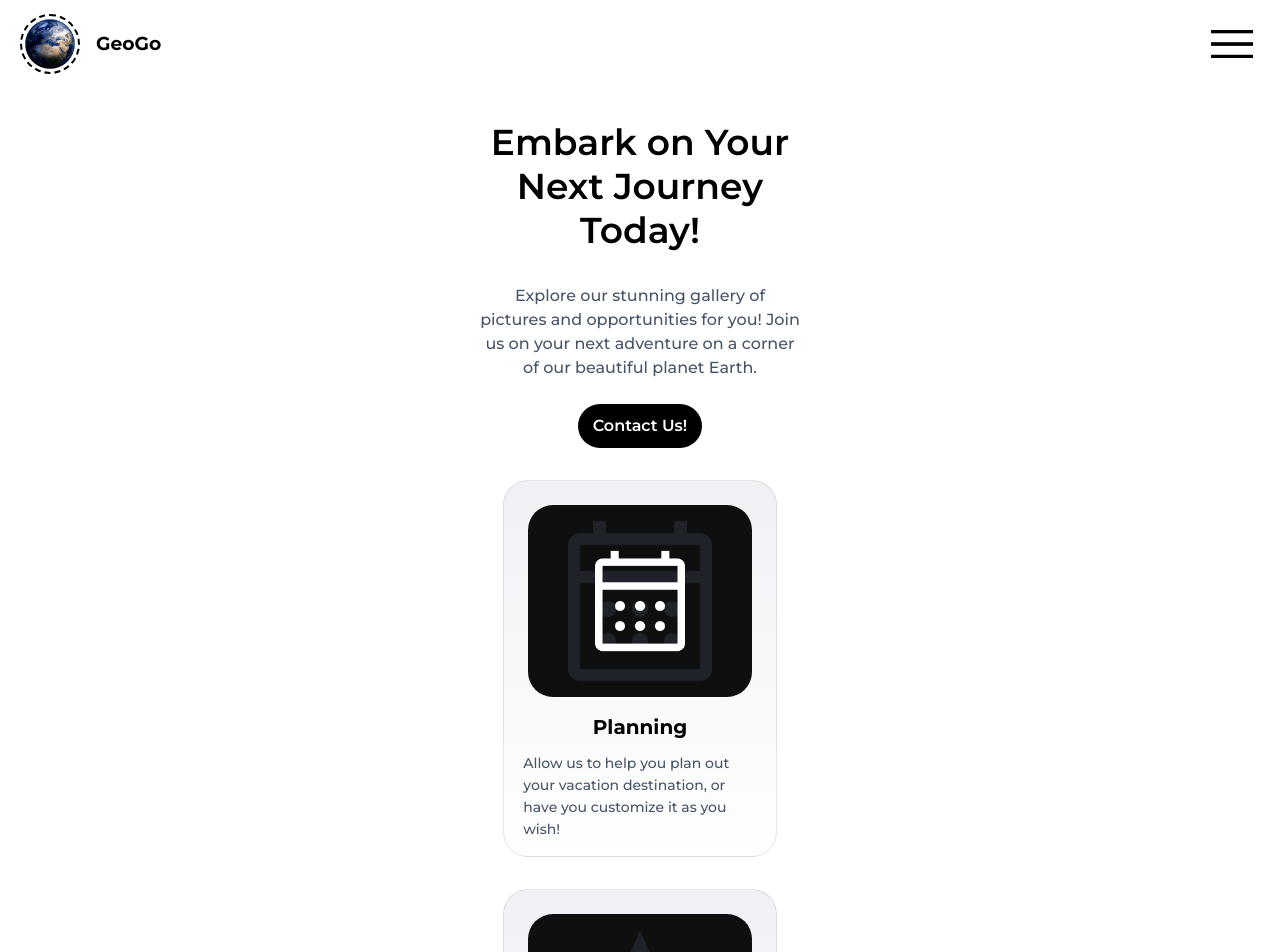
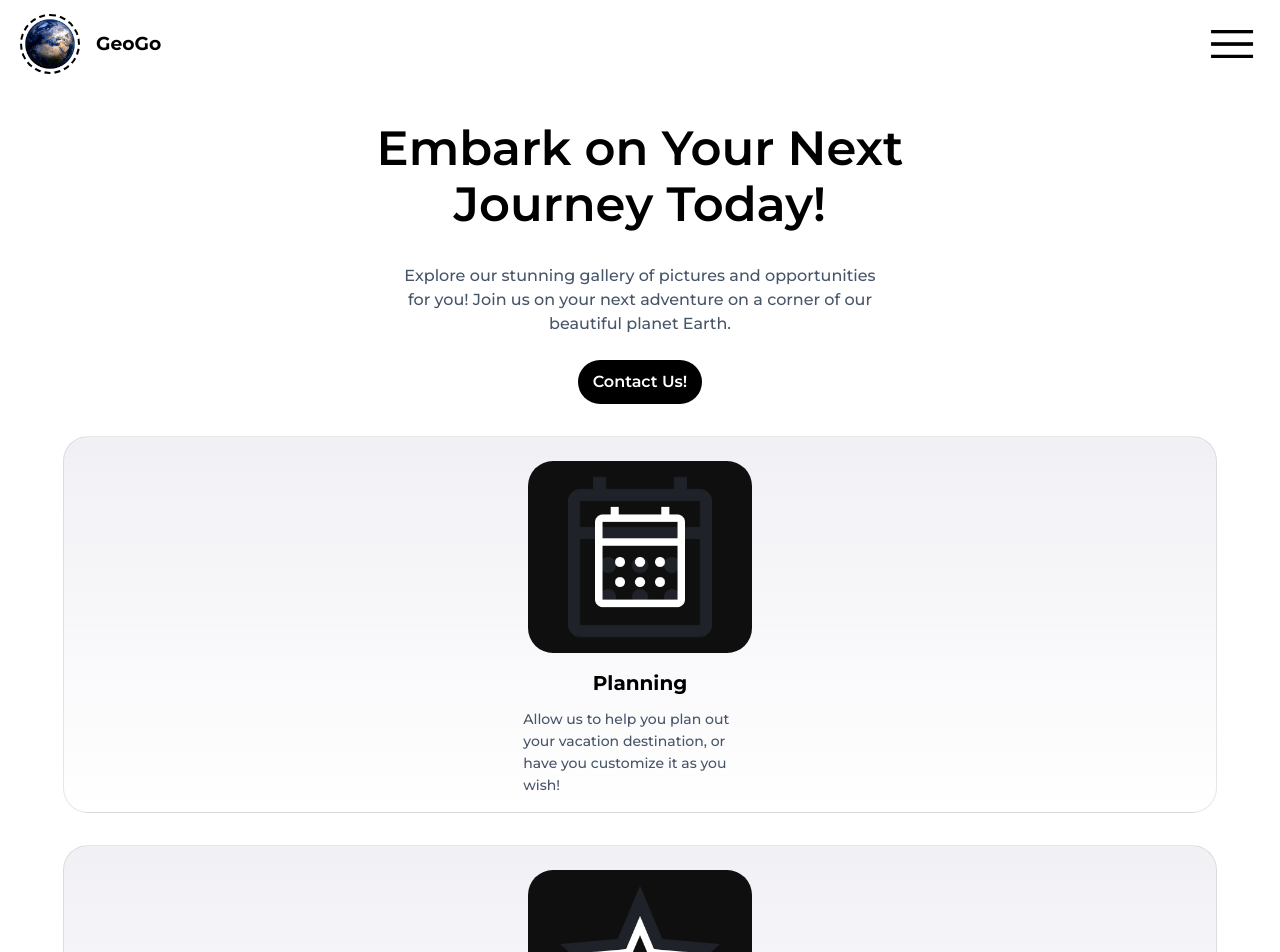
Before and after one commit to Nero1889/Project-5---GeoGo, a React (Vite) app: page / in a window 1280 px wide. Shown: the top 952 px of the page. Built offline with nearby package versions, Linux system fonts and the light colour scheme; a web font is replaced by a local one.

Commit message:
Update hero.css

```diff
--- a/src/hero.css
+++ b/src/hero.css
@@ -25,13 +25,15 @@
     margin-top: 2rem;
     display: flex;
     flex-direction: column;
+    align-items: center;
     gap: 2rem;
+    width: 90%;
 }
 .hero-card {
     background: linear-gradient(var(--crd-upr-fde),
     var(--crd-btm-fde));
     border: 1px solid var(--crd-brdr);
-    width: 17rem;
+    width: 100%;
     border-radius: 25px;
     padding-bottom: 1rem;
     display: flex;
@@ -73,3 +75,18 @@
     width: 7.5rem;
     z-index: 1;
 }
+
+/* sm = (small) */
+@media (min-width: 640px) {
+    #hero-title {
+        font-size: var(--size-5xl);
+        width: 17ch;
+    }
+    #hero-desc {
+        color: var(--txt);
+        margin-top: 2rem;
+        font-weight: 500;
+        width: 45ch;
+        text-align: center;
+    }
+}
```
